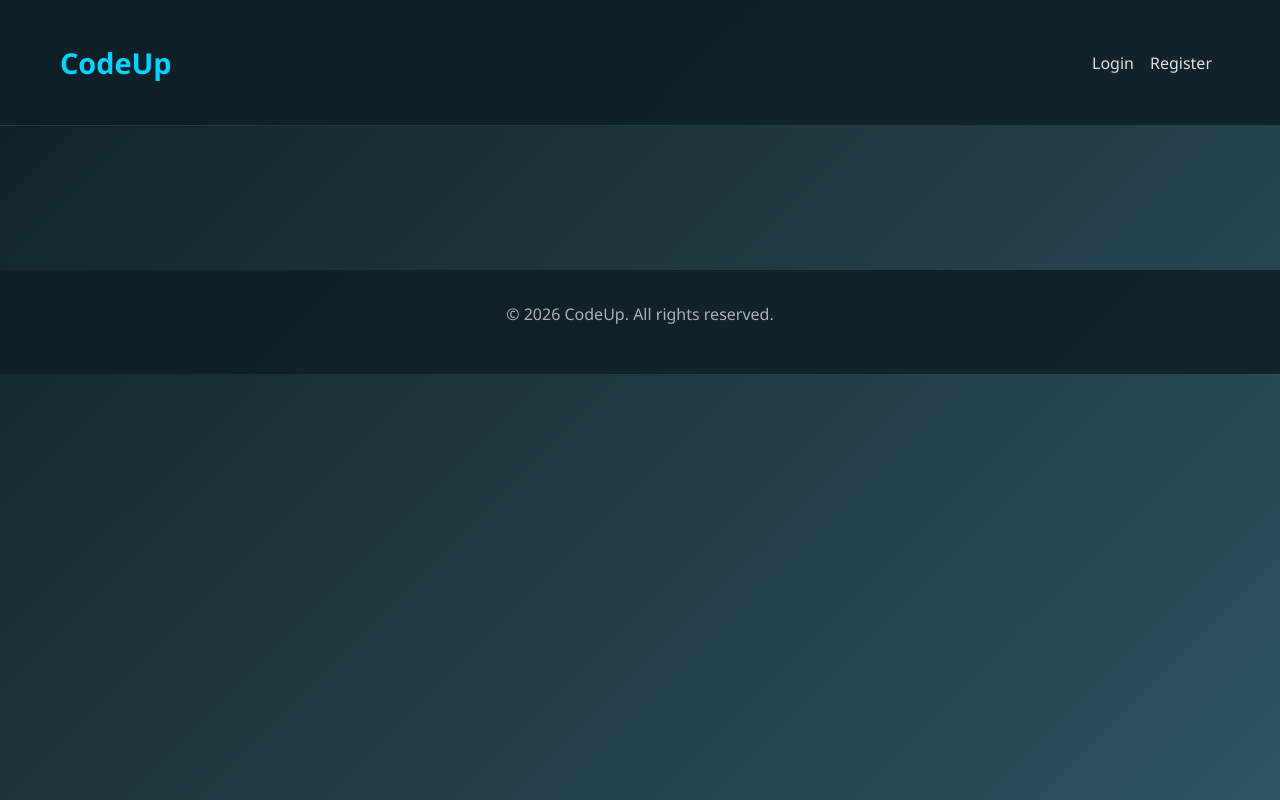
After one commit to maryam-mahrous/code-up, a Flask app: template templates/base.html in a window 1280 px wide. The commit adds this page. Run offline with Flask 3, Linux system fonts and the light colour scheme; the template is opened without the code that fills it, so the values that code supplies are empty.

Commit message:
Updated templates and app with English + styling

```diff
--- a/app.py
+++ b/app.py
@@ -5,7 +5,7 @@ from functools import wraps
 from datetime import datetime
 
 app = Flask(__name__)
-app.secret_key = 'your-secret-key-change-me'
+app.secret_key = 'your-secret-key-change-me-please'
 
 # Database configuration
 app.config['SQLALCHEMY_DATABASE_URI'] = 'sqlite:///instance/kodak.db'
@@ -13,21 +13,27 @@ app.config['SQLALCHEMY_TRACK_MODIFICATIONS'] = False
 
 db = SQLAlchemy(app)
 
+
 # ======================
 # Models
 # ======================
 class User(db.Model):
     id = db.Column(db.Integer, primary_key=True)
     name = db.Column(db.String(100), nullable=False)
-    email = db.Column(db.String(120), unique=True, nullable=False)
+    email = db.Column(db.String(120), unique=True, nullable=False, index=True)
     password_hash = db.Column(db.String(255), nullable=False)
     created_at = db.Column(db.DateTime, default=datetime.utcnow)
+
+    progress = db.relationship('Progress', backref='user', lazy='dynamic')
 
     def set_password(self, password):
         self.password_hash = generate_password_hash(password)
 
     def check_password(self, password):
         return check_password_hash(self.password_hash, password)
+
+    def __repr__(self):
+        return f"<User {self.email}>"
 
 
 class Course(db.Model):
@@ -36,6 +42,9 @@ class Course(db.Model):
     description = db.Column(db.Text, nullable=False)
     category = db.Column(db.String(100))
     html_file = db.Column(db.String(255))
+    created_at = db.Column(db.DateTime, default=datetime.utcnow)
+
+    lessons = db.relationship('Lesson', backref='course', lazy='dynamic')
 
 
 class Lesson(db.Model):
@@ -44,6 +53,17 @@ class Lesson(db.Model):
     title = db.Column(db.String(200), nullable=False)
     video_url = db.Column(db.String(500))
     order = db.Column(db.Integer, default=0)
+
+    progress = db.relationship('Progress', backref='lesson', lazy='dynamic')
+
+
+class Progress(db.Model):
+    id = db.Column(db.Integer, primary_key=True)
+    user_id = db.Column(db.Integer, db.ForeignKey('user.id'), nullable=False)
+    course_id = db.Column(db.Integer, db.ForeignKey('course.id'), nullable=False)
+    lesson_id = db.Column(db.Integer, db.ForeignKey('lesson.id'), nullable=False)
+    completed = db.Column(db.Boolean, default=False)
+    completed_at = db.Column(db.DateTime)
 
 
 # ======================
@@ -123,6 +143,7 @@ def logout():
 
 
 @app.route('/courses')
+@login_required
 def courses():
     all_courses = Course.query.all()
     return render_template('courses.html', courses=all_courses)
@@ -138,5 +159,31 @@ def test_db():
     }
 
 
+# ======================
+# Seed Data (run once)
+# ======================
+with app.app_context():
+    if Course.query.count() == 0:
+        course1 = Course(
+            title="Python Programming Basics",
+            description="Learn Python from scratch. Perfect for absolute beginners.",
+            category="Programming"
+        )
+        db.session.add(course1)
+        db.session.flush()
+
+        lessons1 = [
+            Lesson(course_id=course1.id, title="Introduction to Python", video_url="https://www.youtube.com/embed/rfscVS0vtbw", order=1),
+            Lesson(course_id=course1.id, title="Variables and Data Types", video_url="https://www.youtube.com/embed/_uQrJ0TkZlc", order=2),
+            Lesson(course_id=course1.id, title="Conditions and Loops", video_url="https://www.youtube.com/embed/6iF8Xb7Z3wQ", order=3),
+        ]
+        db.session.add_all(lessons1)
+
+        # Add more courses and lessons here if needed...
+
+        db.session.commit()
+        print("Initial data seeded successfully!")
+
+
 if __name__ == '__main__':
     app.run(debug=True)
--- /dev/null
+++ b/static/css/style.css
@@ -0,0 +1,122 @@
+/* ======================
+   Global Styles
+====================== */
+* {
+    margin: 0;
+    padding: 0;
+    box-sizing: border-box;
+}
+
+body {
+    font-family: 'Segoe UI', Tahoma, Geneva, Verdana, sans-serif;
+    background: linear-gradient(135deg, #0f2027, #203a43, #2c5364);
+    color: #e0e0e0;
+    min-height: 100vh;
+}
+
+/* Container */
+.container {
+    max-width: 1200px;
+    margin: 0 auto;
+    padding: 20px;
+}
+
+/* Navbar */
+.navbar {
+    background: rgba(15, 32, 39, 0.9);
+    backdrop-filter: blur(10px);
+    border-bottom: 1px solid rgba(255, 255, 255, 0.1);
+    padding: 1rem 0;
+}
+
+.navbar-brand {
+    font-weight: 700;
+    font-size: 1.8rem;
+    color: #00d4ff !important;
+}
+
+.nav-link {
+    color: #e0e0e0 !important;
+    font-weight: 500;
+    transition: color 0.3s;
+}
+
+.nav-link:hover {
+    color: #00d4ff !important;
+}
+
+/* Headings */
+h1, h2, h3 {
+    color: #00d4ff;
+    margin-bottom: 1.5rem;
+}
+
+/* Cards (for courses) */
+.course-card {
+    background: rgba(255, 255, 255, 0.05);
+    border: 1px solid rgba(0, 212, 255, 0.2);
+    border-radius: 12px;
+    overflow: hidden;
+    backdrop-filter: blur(10px);
+    transition: all 0.4s ease;
+    box-shadow: 0 8px 32px rgba(0, 0, 0, 0.37);
+}
+
+.course-card:hover {
+    transform: translateY(-10px);
+    box-shadow: 0 15px 40px rgba(0, 212, 255, 0.3);
+    border-color: #00d4ff;
+}
+
+.course-img {
+    height: 200px;
+    background: linear-gradient(135deg, #667eea, #764ba2);
+    display: flex;
+    align-items: center;
+    justify-content: center;
+    color: white;
+    font-size: 1.5rem;
+    font-weight: bold;
+}
+
+.course-title {
+    font-size: 1.4rem;
+    color: #00d4ff;
+    margin: 1rem 0 0.5rem;
+}
+
+.course-desc {
+    color: #b0b0b0;
+    font-size: 0.95rem;
+    line-height: 1.6;
+}
+
+/* Buttons */
+.btn-primary {
+    background: #00d4ff;
+    border: none;
+    color: #0f2027;
+    font-weight: 600;
+    transition: all 0.3s;
+}
+
+.btn-primary:hover {
+    background: #00b8e0;
+    transform: translateY(-2px);
+    box-shadow: 0 5px 15px rgba(0, 212, 255, 0.4);
+}
+
+/* Alerts / Flash Messages */
+.alert {
+    border-radius: 8px;
+    margin: 1rem 0;
+}
+
+/* Footer (optional) */
+footer {
+    background: rgba(15, 32, 39, 0.9);
+    color: #b0b0b0;
+    text-align: center;
+    padding: 2rem 0;
+    margin-top: 3rem;
+}
--- /dev/null
+++ b/templates/base.html
@@ -0,0 +1,60 @@
+<!DOCTYPE html>
+<html lang="en">
+<head>
+    <meta charset="UTF-8">
+    <meta name="viewport" content="width=device-width, initial-scale=1.0">
+    <title>{% block title %}CodeUp - Learn Programming{% endblock %}</title>
+    <link href="https://cdn.jsdelivr.net/npm/bootstrap@5.3.3/dist/css/bootstrap.min.css" rel="stylesheet">
+    <link rel="stylesheet" href="{{ url_for('static', filename='css/style.css') }}">
+</head>
+<body>
+    <nav class="navbar navbar-expand-lg navbar-dark">
+        <div class="container">
+            <a class="navbar-brand" href="{{ url_for('index') }}">CodeUp</a>
+            <button class="navbar-toggler" type="button" data-bs-toggle="collapse" data-bs-target="#navbarNav">
+                <span class="navbar-toggler-icon"></span>
+            </button>
+            <div class="collapse navbar-collapse" id="navbarNav">
+                <ul class="navbar-nav ms-auto">
+                    {% if session.user_id %}
+                        <li class="nav-item">
+                            <span class="nav-link">Welcome, {{ session.user_name }}</span>
+                        </li>
+                        <li class="nav-item">
+                            <a class="nav-link" href="{{ url_for('logout') }}">Logout</a>
+                        </li>
+                    {% else %}
+                        <li class="nav-item">
+                            <a class="nav-link" href="{{ url_for('login') }}">Login</a>
+                        </li>
+                        <li class="nav-item">
+                            <a class="nav-link" href="{{ url_for('register') }}">Register</a>
+                        </li>
+                    {% endif %}
+                </ul>
+            </div>
+        </div>
+    </nav>
+
+    <div class="container py-5">
+        {% with messages = get_flashed_messages(with_categories=true) %}
+            {% if messages %}
+                {% for category, message in messages %}
+                    <div class="alert alert-{{ 'success' if category == 'success' else 'danger' }} alert-dismissible fade show" role="alert">
+                        {{ message }}
+                        <button type="button" class="btn-close" data-bs-dismiss="alert" aria-label="Close"></button>
+                    </div>
+                {% endfor %}
+            {% endif %}
+        {% endwith %}
+
+        {% block content %}{% endblock %}
+    </div>
+
+    <footer>
+        <p>&copy; 2026 CodeUp. All rights reserved.</p>
+    </footer>
+
+    <script src="https://cdn.jsdelivr.net/npm/bootstrap@5.3.3/dist/js/bootstrap.bundle.min.js"></script>
+</body>
+</html>
```
Also changed, not shown: templates/courses.html (+21 -95 lines).
